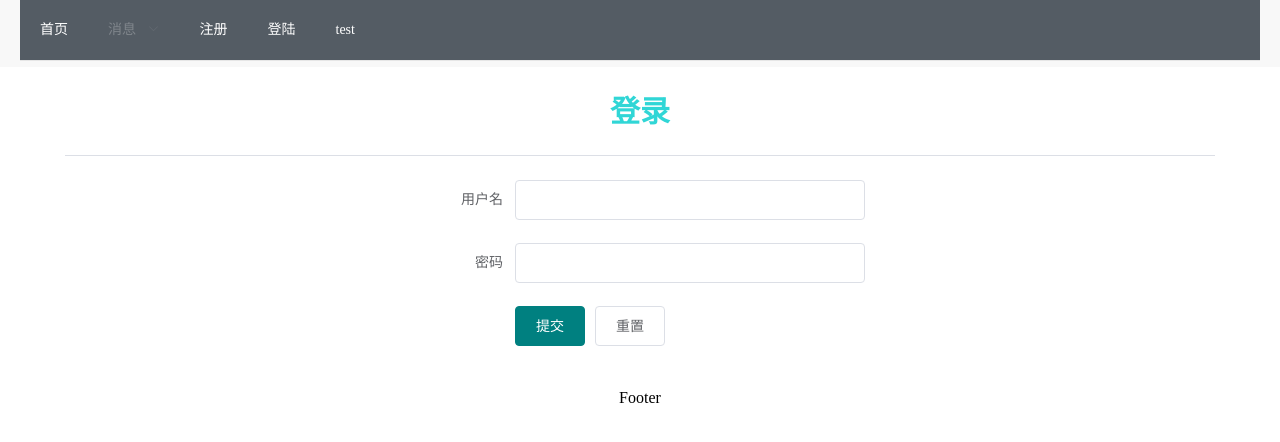
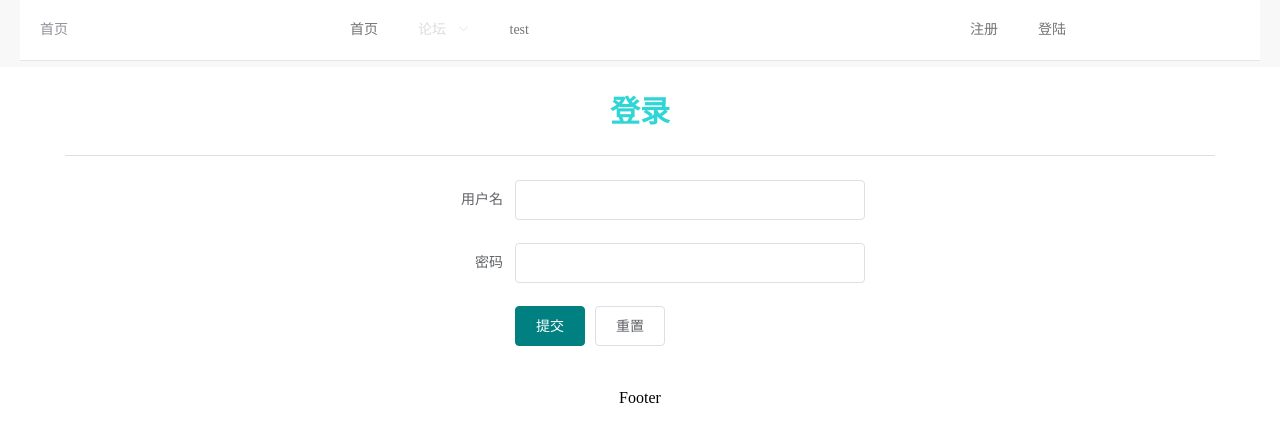
Before and after one commit to risoyo/Nowcoding-vue, a Vue app: page /#/Login in a window 1280 px wide. Shown: the top 442 px of the page. Built offline with nearby package versions, Linux system fonts and the light colour scheme; no server answers.

Commit message:
改善首页header样式

```diff
--- a/src/components/Header/HeaderMain.vue
+++ b/src/components/Header/HeaderMain.vue
@@ -1,12 +1,34 @@
 <template>
   <div>
+    <el-row>
+      <el-col :span="6">
+        <div class="grid-content bg-purple">
+          <el-menu
+            :default-active="activeIndex"
+            @select="handleSelect"
+            mode="horizontal"
+            background-color="#FFFFFF"
+          >
+            <el-menu-item index="home">
+              首页
+            </el-menu-item>
+          </el-menu>
+          <!-- <el-image
+            style="width: 100px; height: 100px"
+            src="https://fuss10.elemecdn.com/e/5d/4a731a90594a4af544c0c25941171jpeg.jpeg"
+            fit="contain"
+          ></el-image> -->
+        </div>
+      </el-col>
+      <el-col :span="12">
+        <div class="grid-content bg-purple">
           <el-menu
             :default-active="activeIndex"
             @select="handleSelect"
             class="el-menu-demo"
             mode="horizontal"
-      background-color="#545c64"
-      text-color="#fff"
+            background-color="#FFFFFF"
+            text-color="#757575"
             active-text-color="#ffd04b"
           >
             <el-menu-item index="home">
@@ -14,7 +36,7 @@
             </el-menu-item>
             <el-submenu index="2" disabled>
               <template slot="title">
-          消息
+                论坛
               </template>
               <el-menu-item index="2-1">
                 最热1
@@ -40,6 +62,23 @@
                 </el-menu-item>
               </el-submenu>
             </el-submenu>
+            <el-menu-item index="test">
+              test
+            </el-menu-item>
+          </el-menu>
+        </div>
+      </el-col>
+      <el-col :span="6">
+        <div class="grid-content bg-purple">
+          <el-menu
+            :default-active="activeIndex"
+            @select="handleSelect"
+            class="el-menu-demo"
+            mode="horizontal"
+            background-color="#FFFFFF"
+            text-color="#757575"
+            active-text-color="#ffd04b"
+          >
             <el-menu-item v-if="getLoginStatus" index="Register">
               注册
             </el-menu-item>
@@ -74,10 +113,10 @@
                 </el-menu-item>
               </el-submenu>
             </el-submenu>
-      <el-menu-item index="test">
-        test
-      </el-menu-item>
           </el-menu>
+        </div>
+      </el-col>
+    </el-row>
   </div>
 </template>
 
--- a/src/components/Header/index.vue
+++ b/src/components/Header/index.vue
@@ -10,9 +10,9 @@
       <el-col>
         <search-bar />
       </el-col>
-      <el-col>
+      <!-- <el-col>
         <classification-bar />
-      </el-col>
+      </el-col> -->
     </el-row>
   </div>
 </template>
@@ -20,12 +20,12 @@
 <script>
 import topBar from './topbar.vue';
 import searchBar from './searchbar.vue';
-import classificationBar from './classificationBar.vue';
+// import classificationBar from './classificationBar.vue';
 export default {
   components: {
     topBar,
-    searchBar,
-    classificationBar
+    searchBar
+    // classificationBar
   }
 };
 </script>
--- a/src/views/TestPage/TestPage.vue
+++ b/src/views/TestPage/TestPage.vue
@@ -1,7 +1,7 @@
 <template>
   <div>
     <el-container class="layout-default">
-      <el-header height="228px">
+      <el-header height="167px">
         <header-main></header-main>
       </el-header>
       <div id="main_content">
```
Lines whose indentation alone changed are shown as unchanged.
